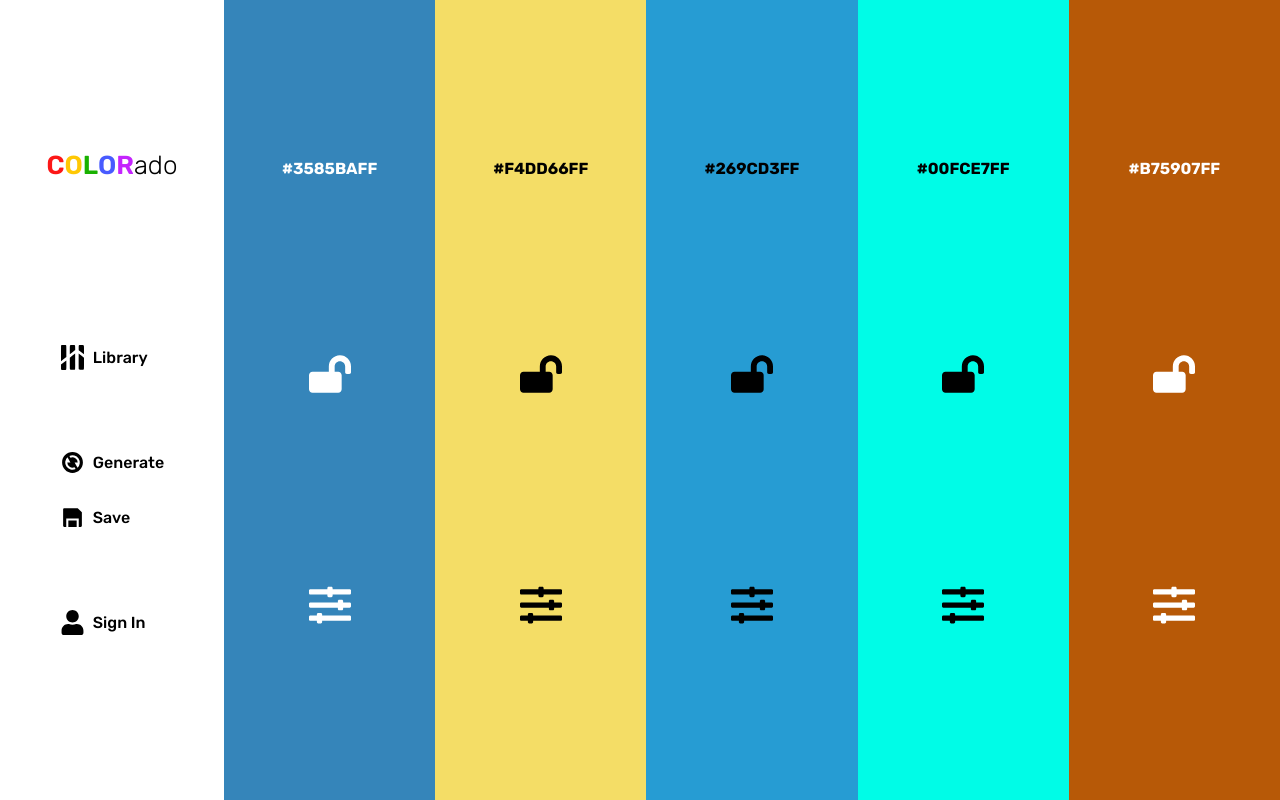
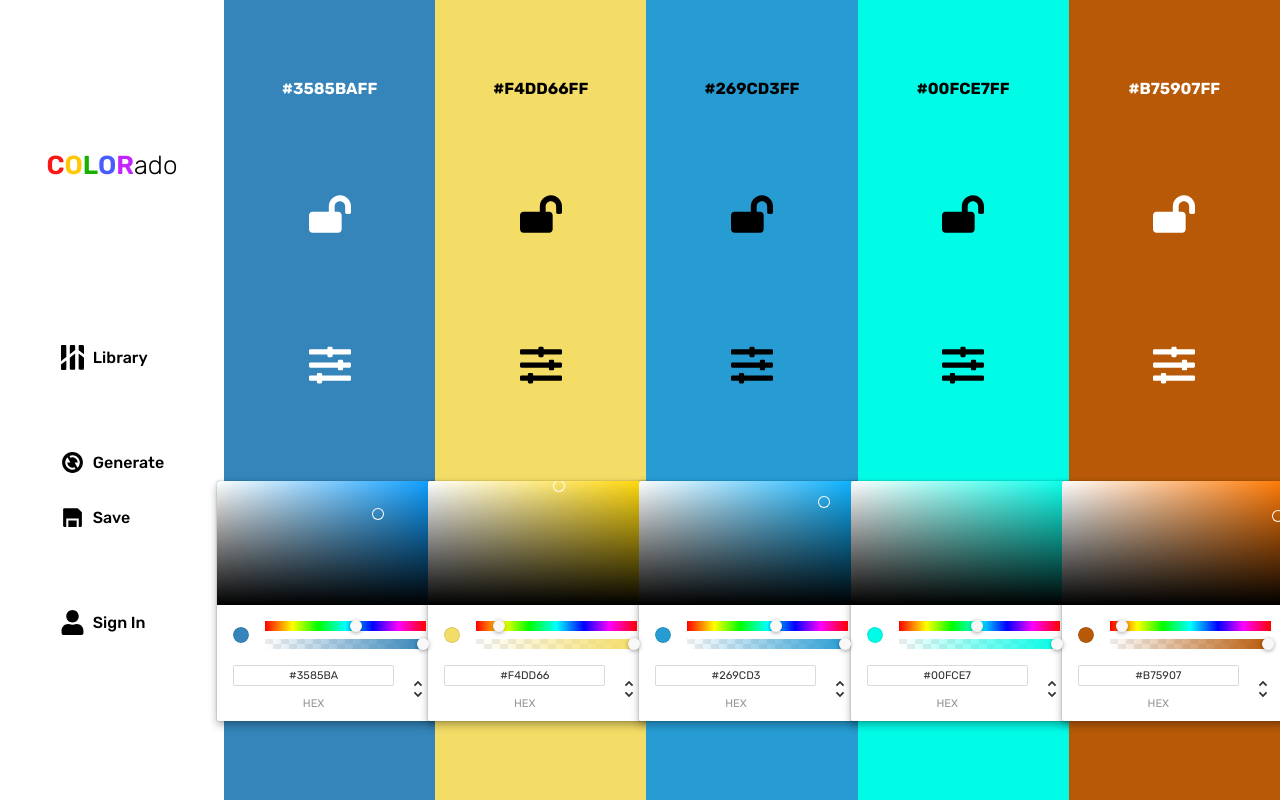
Before and after one commit to ArsenDriashkaba/Colorado, a Next.js app: page /editor in a window 1280 px wide. Built offline with nearby package versions, Linux system fonts and the light colour scheme; a web font is replaced by a local one.

Commit message:
Basic implementation of colorPicker

```diff
--- /dev/null
+++ b/components/ColorVariantList/ColorPicker/ColorPicker.tsx
@@ -0,0 +1,38 @@
+import { useEffect, useState } from "react";
+import { ChromePicker } from "react-color";
+
+import { useColorPaletteContext } from "../../../state/colorPaletteContext";
+import { PALETTE_ACTIONS } from "../../../state/types";
+
+import { generateColorVariant } from "../../../utils/colors";
+
+interface Props {
+  colorVariantId: number;
+}
+
+const ColorPicker = ({ colorVariantId }: Props): any => {
+  const { state, dispatch } = useColorPaletteContext();
+
+  const { value } = state[colorVariantId];
+
+  const [colorState, setColorState] = useState(value.hex);
+
+  useEffect(() => setColorState(value.hex), [value]);
+
+  // ToDO : create type for "color" prop
+  const handleChange = (color: any) => {
+    const hex = color.hex;
+    const newColor = generateColorVariant(hex);
+
+    setColorState(hex);
+
+    dispatch({
+      type: PALETTE_ACTIONS.SetColor,
+      payload: { id: colorVariantId, newColorVariant: newColor },
+    });
+  };
+
+  return <ChromePicker color={colorState} onChange={handleChange} />;
+};
+
+export default ColorPicker;
--- a/components/ColorVariantList/ColorVariant/ColorVariant.tsx
+++ b/components/ColorVariantList/ColorVariant/ColorVariant.tsx
@@ -3,9 +3,11 @@ import ColorValue from "../ColorValue/ColorValue";
 import { FaLockOpen, FaLock, FaSlidersH } from "react-icons/fa";
 
 import { useColorPaletteContext } from "../../../state/colorPaletteContext";
+import { PALETTE_ACTIONS } from "../../../state/types";
 
 import styles from "./ColorVariant.module.css";
 import { ColorVariant } from "../../../types";
+import ColorPicker from "../ColorPicker/ColorPicker";
 
 interface Props {
   colorVariantId: number;
@@ -16,14 +18,22 @@ const ColorVariant = ({ colorVariantId }: Props): JSX.Element => {
   const { value, isLocked, isDark }: ColorVariant = state[colorVariantId];
   const { hex } = value;
 
+  const handleLock = () =>
+    dispatch({
+      type: PALETTE_ACTIONS.ToggleLock,
+      payload: { id: colorVariantId },
+    });
+
   return (
     <div className={styles.container} style={{ backgroundColor: `${hex}` }}>
       <ColorValue value={value} isDark={!isDark} />
       <IcoButton
         icon={isLocked ? <FaLock /> : <FaLockOpen />}
         isDark={!isDark}
+        onClick={handleLock}
       />
       <IcoButton icon={<FaSlidersH />} isDark={!isDark} />
+      <ColorPicker colorVariantId={colorVariantId} />
     </div>
   );
 };
--- a/package.json
+++ b/package.json
@@ -23,6 +23,7 @@
     "@types/node": "18.7.5",
     "@types/randomcolor": "^0.5.6",
     "@types/react": "18.0.17",
+    "@types/react-color": "^3.0.6",
     "@types/react-dom": "18.0.6",
     "eslint": "8.22.0",
     "eslint-config-next": "12.2.5",
--- a/state/colorPaletteReducer.ts
+++ b/state/colorPaletteReducer.ts
@@ -11,7 +11,7 @@ const colorPaletteReducer = (
     case PALETTE_ACTIONS.SetColor:
       return state.map((colorVariant: ColorVariant, id) => {
         if (id === payload.id) {
-          return { ...colorVariant, colorValue: payload.colorValue };
+          return payload.newColorVariant;
         }
 
         return colorVariant;
@@ -19,7 +19,7 @@ const colorPaletteReducer = (
     case PALETTE_ACTIONS.ToggleLock:
       return state.map((colorVariant: ColorVariant, id) => {
         if (id === payload.id) {
-          return { ...colorVariant, isLocked: payload.isLocked };
+          return { ...colorVariant, isLocked: !colorVariant.isLocked };
         }
 
         return colorVariant;
--- a/state/types.ts
+++ b/state/types.ts
@@ -1,6 +1,6 @@
 import { Dispatch, ReactNode } from "react";
 
-import { PaletteState } from "../types";
+import { ColorVariant, PaletteState } from "../types";
 
 export enum PALETTE_ACTIONS {
   SetColor = "set_color",
@@ -10,12 +10,11 @@ export enum PALETTE_ACTIONS {
 
 export interface PalettePayloadChangeColor {
   id: number;
-  colorValue: string;
+  newColorVariant: ColorVariant;
 }
 
 export interface PalettePayloadToggleLock {
   id: number;
-  isLocked: boolean;
 }
 
 export interface PalettePayloadSetPalette {
--- a/utils/colors.ts
+++ b/utils/colors.ts
@@ -1,13 +1,12 @@
 import Color from "color";
 import randomColor from "randomcolor";
 
-import { ColorVariant, PaletteState } from "../types";
+import { ColorVariant, PaletteState, ColorObject } from "../types";
 
 import { NUMBER_OF_COLORS } from "../constants";
 
-export const generateColorVariant = (): ColorVariant => {
-  const randColor = randomColor();
-  const colorObj = Color(randColor);
+export const generateColorVariant = (color?: ColorObject): ColorVariant => {
+  const colorObj = Color(color || randomColor());
 
   const rgb = colorObj;
   const hex = colorObj.hexa();
```
Also changed, not shown: types.ts (+18 -0 lines), components/ColorVariantList/ColorPicker/ColorPicker.module.css (added), 2 other files (tests, documents, lock files or other folders).
